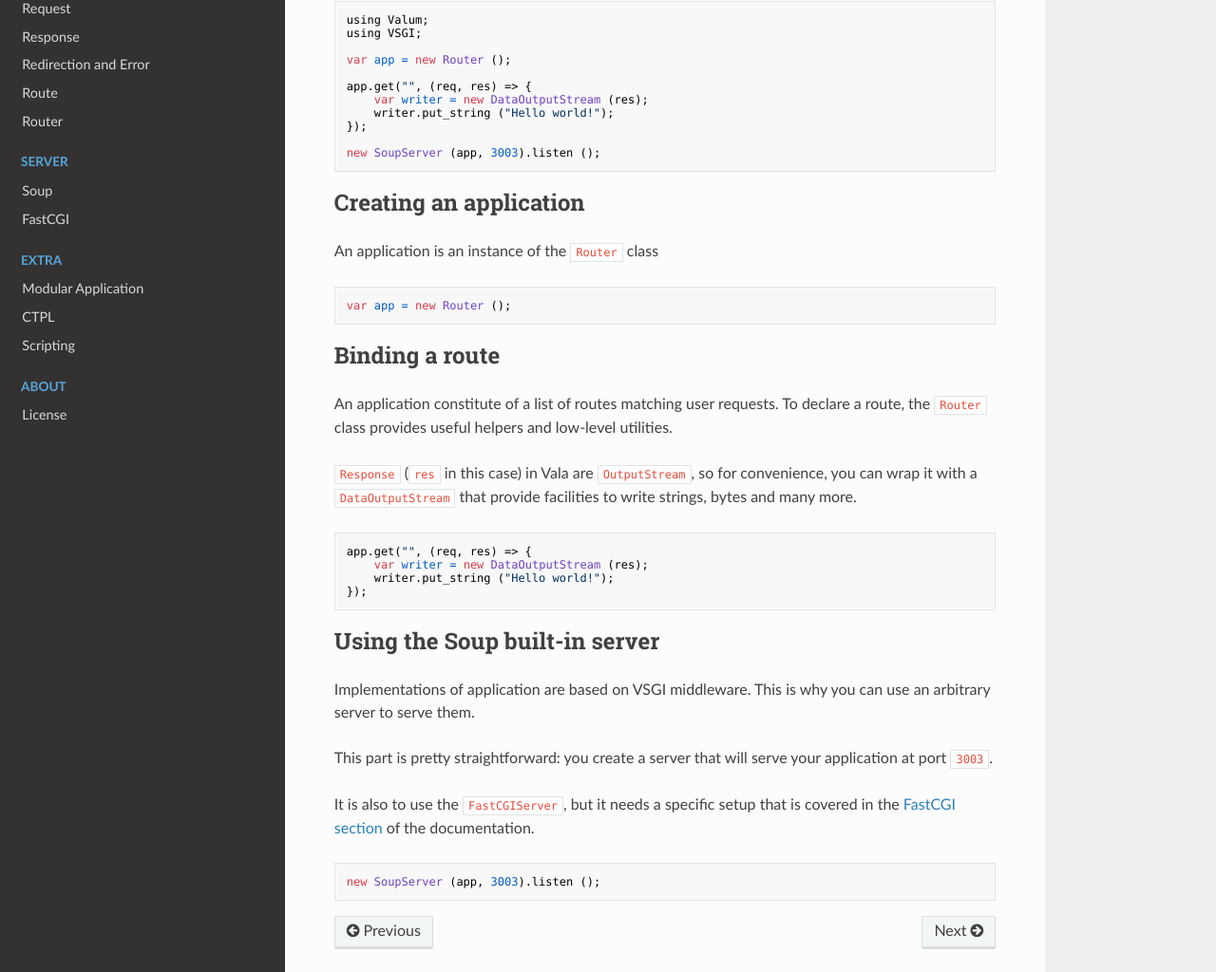
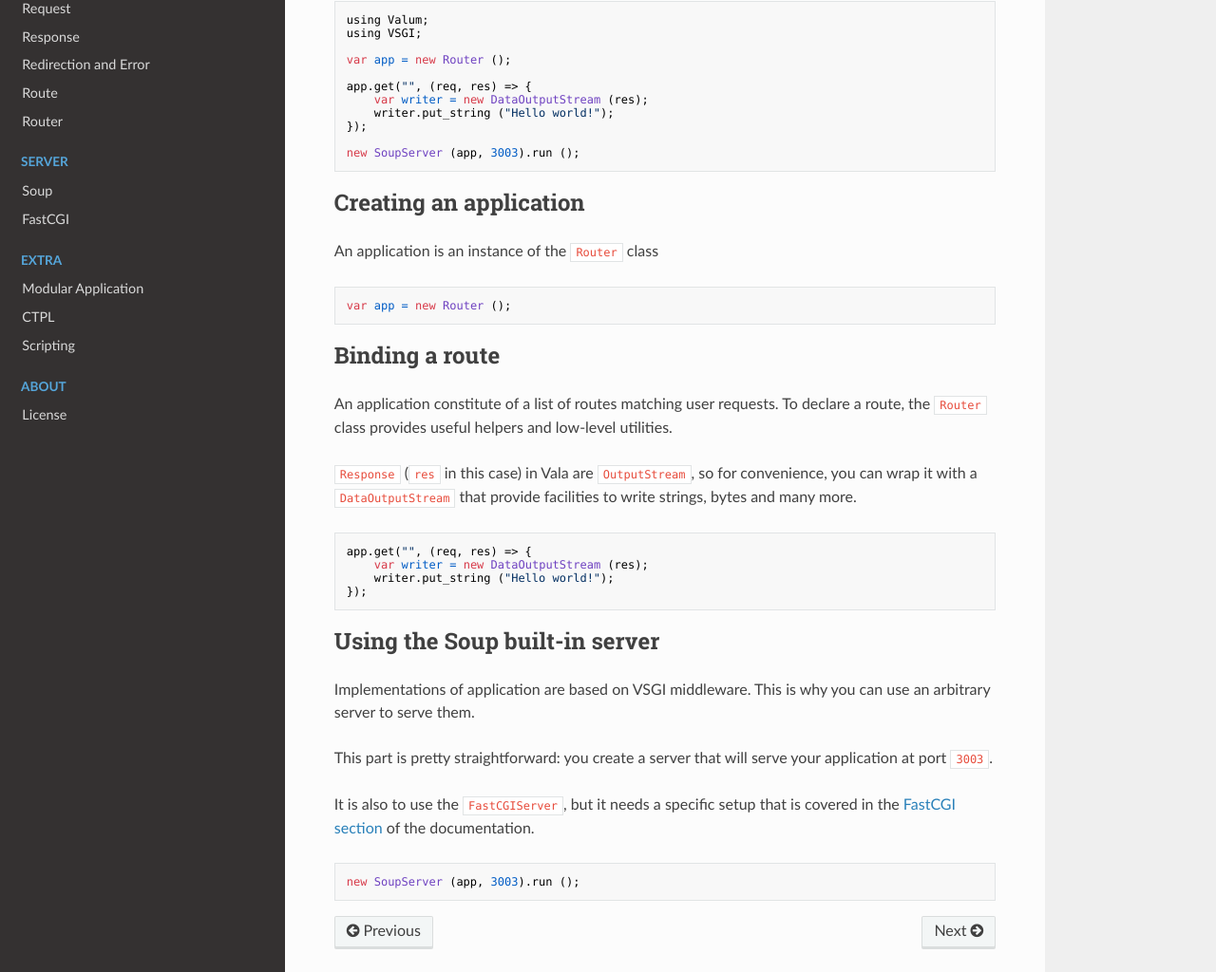
Before and after one commit to valum-framework/vsgi, an MkDocs documentation site: the page built from docs/application.md, in a window 1280 px wide and 1369 px high. Shown: the part 275-1299 px from the top of the window at 95% size. Built offline with MkDocs 1.6.1, drawn with Linux system fonts in a browser that asks for light colours; nearby versions of some CDN libraries; old or Windows-style settings are respelled for this version of MkDocs.

Commit message:
Server.listen become Server.run.
This change will prepare the ground for GLib.Application integration in further
release.

Server.run takes a string[]? arguments defaulted to null. These will contain CLI
arguments to parametrize the server execution (port, socket, ...).

````diff
--- a/docs/application.md
+++ b/docs/application.md
@@ -17,7 +17,7 @@
     writer.put_string ("Hello world!");
 });
 
-new SoupServer (app, 3003).listen ();
+new SoupServer (app, 3003).run ();
 ```
 
 Creating an application
@@ -59,5 +59,5 @@
 covered in the [FastCGI section](server/fastcgi.md) of the documentation.
 
 ```java
-new SoupServer (app, 3003).listen ();
+new SoupServer (app, 3003).run ();
 ```
````
Also changed, not shown: docs/getting-started.md (+1 -1 lines), docs/scripting.md (+1 -1 lines), 5 other files.
